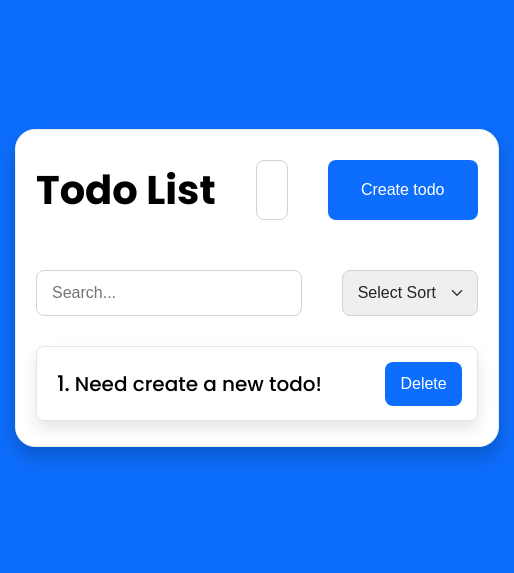
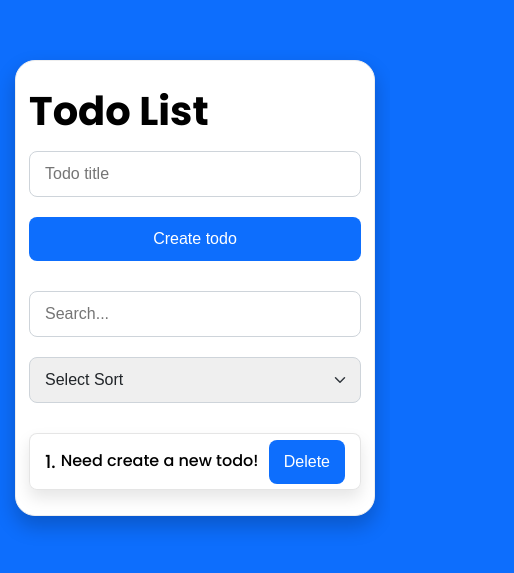
Before and after one commit to DimaChekashov/foxsay-todo, a React (Create React App) app: page / in a window 390 px wide. Shown: the part 139-712 px from the top of the page, 514 px wide, since content can reach past the window. Built offline with nearby package versions, Linux system fonts and the light colour scheme.

Commit message:
add mobile version

```diff
--- a/src/App.sass
+++ b/src/App.sass
@@ -38,3 +38,7 @@ body
   border: 1px solid #eeeeee
   padding: 10px 20px 10px
   box-shadow: 0 10px 20px 1px rgba(0,0,0,0.2)
+
+@media screen and ( max-width: 680px)
+  .todo-container
+    padding: 10px 13px 10px
--- a/src/components/TodoFilter/TodoFilter.sass
+++ b/src/components/TodoFilter/TodoFilter.sass
@@ -3,3 +3,9 @@
     grid-template-columns: 4fr 1fr
     column-gap: 40px
     padding: 10px 0 30px
+
+@media screen and ( max-width: 680px)
+    .todo-filter
+        grid-template-columns: 1fr
+        .input
+            margin-bottom: 20px
--- a/src/components/TodoForm/TodoForm.sass
+++ b/src/components/TodoForm/TodoForm.sass
@@ -4,3 +4,15 @@
     padding: 20px 0 40px
     .button
         min-width: 150px
+
+@media screen and ( max-width: 680px)
+    .todo-form
+        flex-wrap: wrap
+        padding: 20px 0 20px
+        .input
+            margin-bottom: 20px
+        .button
+            width: 100%
+    .title
+        margin-bottom: 20px
+        line-height: 1
--- a/src/components/TodoItem/TodoItem.sass
+++ b/src/components/TodoItem/TodoItem.sass
@@ -30,3 +30,13 @@
         .button
             background-color: #ffffff
             color: var(--color-primary)
+
+@media screen and ( max-width: 680px)
+    .todo
+        &__num
+            font-size: 1.125rem
+        &__title
+            font-size: 1rem
+            line-height: 1.4
+        &__content
+            padding: 15px 100px 15px 15px
```
